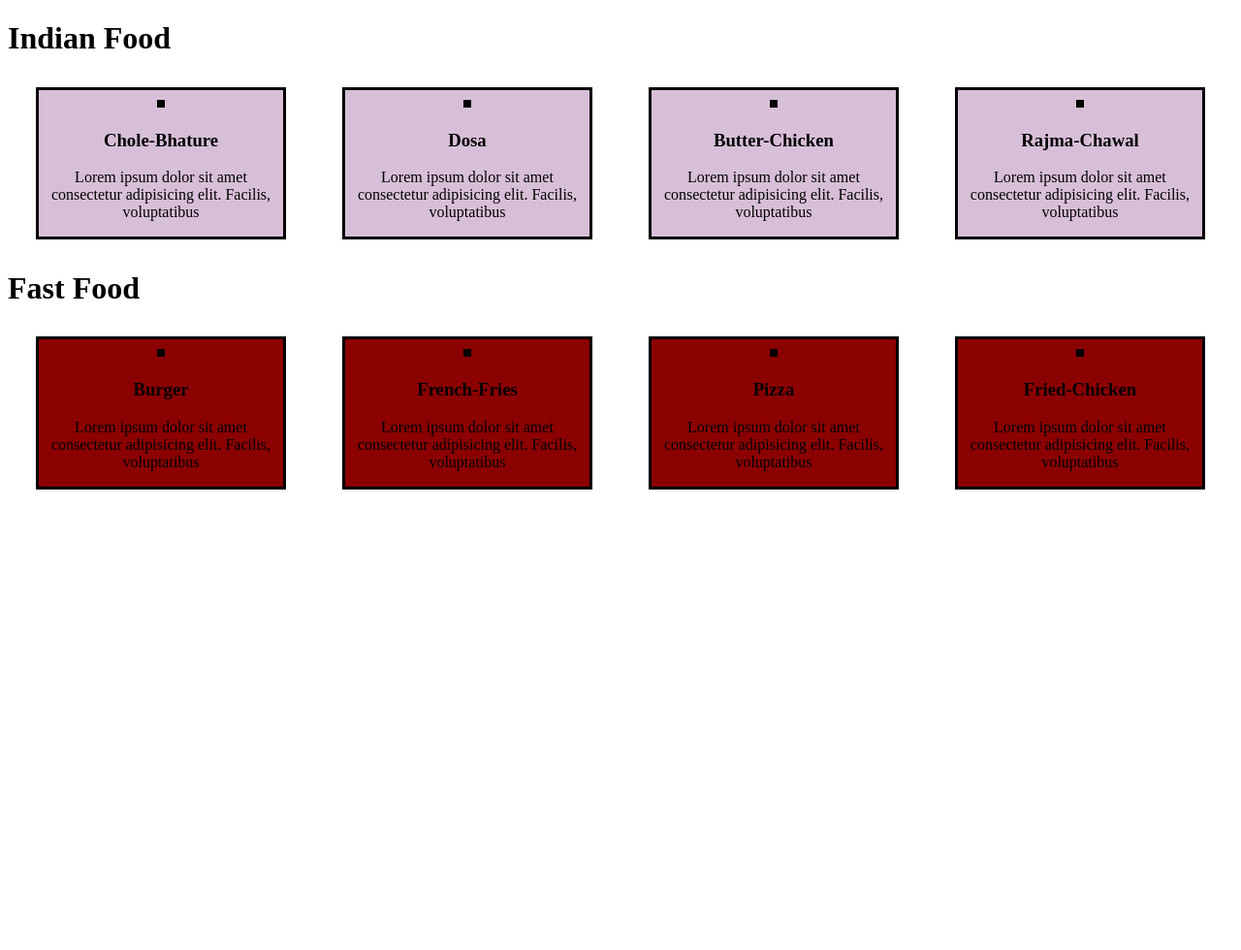
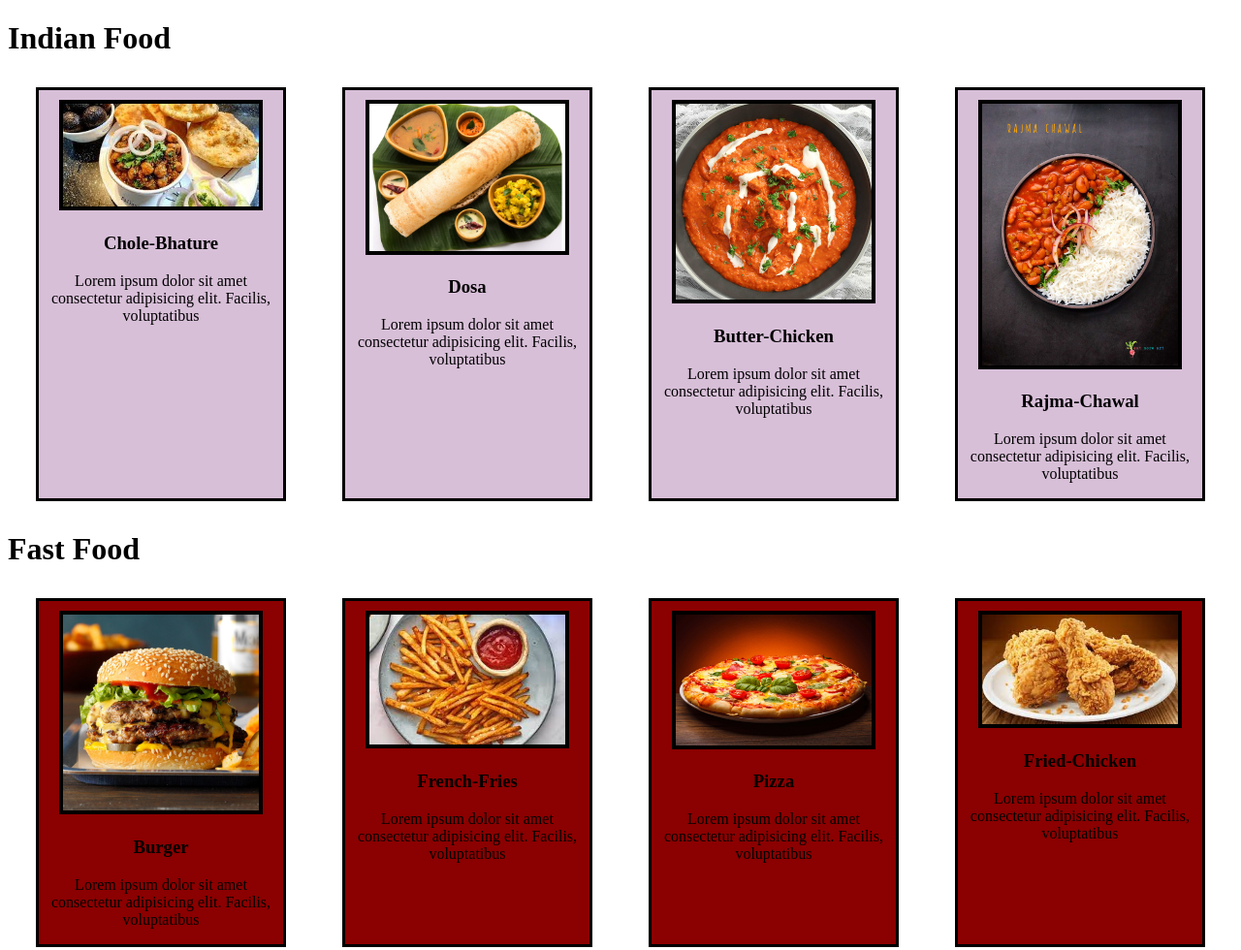
Before and after one commit to tahsinrafi/restaurant-page, a plain HTML site: page menu.html in a window 1280 px wide. Shown: the whole page at 97% size. Before the commit the page ends 800 px from the top, so only its background shows below. Drawn offline with nearby package versions, Linux system fonts and the light colour scheme; the site is published under a folder, as on GitHub Pages, so addresses that start at the root find nothing.

Commit message:
dot update

```diff
--- a/menu.html
+++ b/menu.html
@@ -16,22 +16,22 @@
    <div class="parents-indian animate__animated animate__slideInLeft">
 
        <div class="chole-bhature">
-         <img src="/asset/image/chole-bahture.jpg" alt="" class="image-a">
+         <img src="./asset/image/chole-bahture.jpg" alt="" class="image-a">
          <h3>Chole-Bhature</h3>
          <p>Lorem ipsum dolor sit amet consectetur adipisicing elit. Facilis, voluptatibus</p>
        </div>
        <div class="dosa">
-        <img src="/asset/image/dosa.jpg" alt="" class="image-b">
+        <img src="./asset/image/dosa.jpg" alt="" class="image-b">
         <h3>Dosa</h3>
         <p>Lorem ipsum dolor sit amet consectetur adipisicing elit. Facilis, voluptatibus</p>
       </div>
       <div class="butter-chicken">
-        <img src="/asset/image/butter-chicken.jpg" alt="" class="image-c">
+        <img src="./asset/image/butter-chicken.jpg" alt="" class="image-c">
         <h3>Butter-Chicken</h3>
         <p>Lorem ipsum dolor sit amet consectetur adipisicing elit. Facilis, voluptatibus</p>
       </div>
       <div class="rajma-chawal">
-        <img src="/asset/image/rajma-chawal.jpg" alt=""  class="image-d">
+        <img src="./asset/image/rajma-chawal.jpg" alt=""  class="image-d">
         <h3>Rajma-Chawal</h3>
         <p>Lorem ipsum dolor sit amet consectetur adipisicing elit. Facilis, voluptatibus</p>
       </div>
@@ -40,22 +40,22 @@
    <h1>Fast Food</h1>
    <div class="parents-fast-food animate__animated animate__slideInRight">
     <div class="burger">
-        <img src="/asset/image/burger.jpg" alt="" class="image-e">
+        <img src="./asset/image/burger.jpg" alt="" class="image-e">
         <h3>Burger</h3>
         <p>Lorem ipsum dolor sit amet consectetur adipisicing elit. Facilis, voluptatibus</p>
       </div>
       <div class="french-fries">
-        <img src="/asset/image/french-fries.jpg" alt="" class="image-f">
+        <img src="./asset/image/french-fries.jpg" alt="" class="image-f">
         <h3>French-Fries</h3>
         <p>Lorem ipsum dolor sit amet consectetur adipisicing elit. Facilis, voluptatibus</p>
       </div>
       <div class="pizza">
-        <img src="/asset/image/pizza.jpg" alt="" class="image-g">
+        <img src="./asset/image/pizza.jpg" alt="" class="image-g">
         <h3>Pizza</h3>
         <p>Lorem ipsum dolor sit amet consectetur adipisicing elit. Facilis, voluptatibus</p>
       </div>
       <div class="fried-chicken">
-        <img src="/asset/image/fried-chicken.jpg" alt="" class="image-h">
+        <img src="./asset/image/fried-chicken.jpg" alt="" class="image-h">
         <h3>Fried-Chicken</h3>
         <p>Lorem ipsum dolor sit amet consectetur adipisicing elit. Facilis, voluptatibus</p>
       </div>
```
